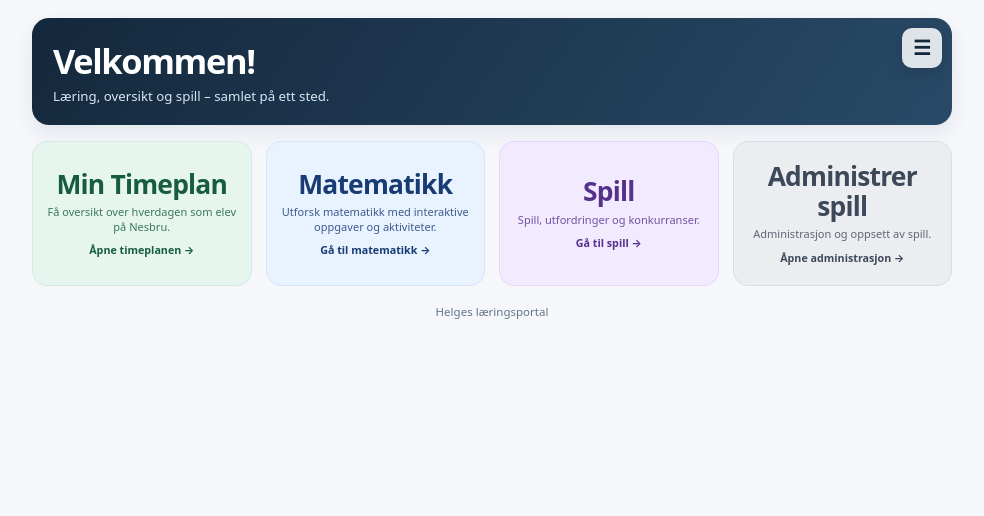
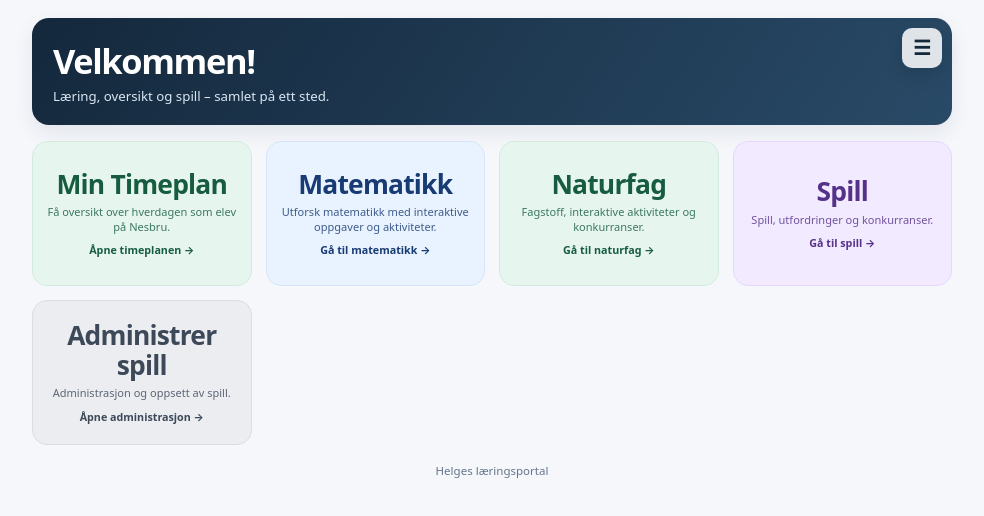
Before and after one commit to helull/helull.github.io, a plain HTML site: page index.html in a window 1280 px wide. Shown: the whole page, without its empty margins (148-1132 px from the left). Drawn offline with Linux system fonts and the light colour scheme.

Commit message:
Legg Naturfag på hovedsiden

```diff
--- a/index.html
+++ b/index.html
@@ -61,6 +61,11 @@ footer{text-align:center;color:#64748b;margin-top:18px;font-size:.72rem}
         <p class="description">Utforsk matematikk med interaktive oppgaver og aktiviteter.</p>
         <span class="destination">Gå til matematikk →</span>
       </a>
+      <a class="card other" href="./naturfag/">
+        <h2>Naturfag</h2>
+        <p class="description">Fagstoff, interaktive aktiviteter og konkurranser.</p>
+        <span class="destination">Gå til naturfag →</span>
+      </a>
       <a class="card games" href="./q/">
         <span class="icon" aria-hidden="true">🎮</span>
         <h2>Spill</h2>
@@ -76,6 +81,6 @@ footer{text-align:center;color:#64748b;margin-top:18px;font-size:.72rem}
     </nav>
     <footer>Helges læringsportal</footer>
   </main>
-<script defer src="./portal-menu.js?v=20261122-5"></script>
+<script defer src="./portal-menu.js?v=20261127-1"></script>
 </body>
 </html>
```
